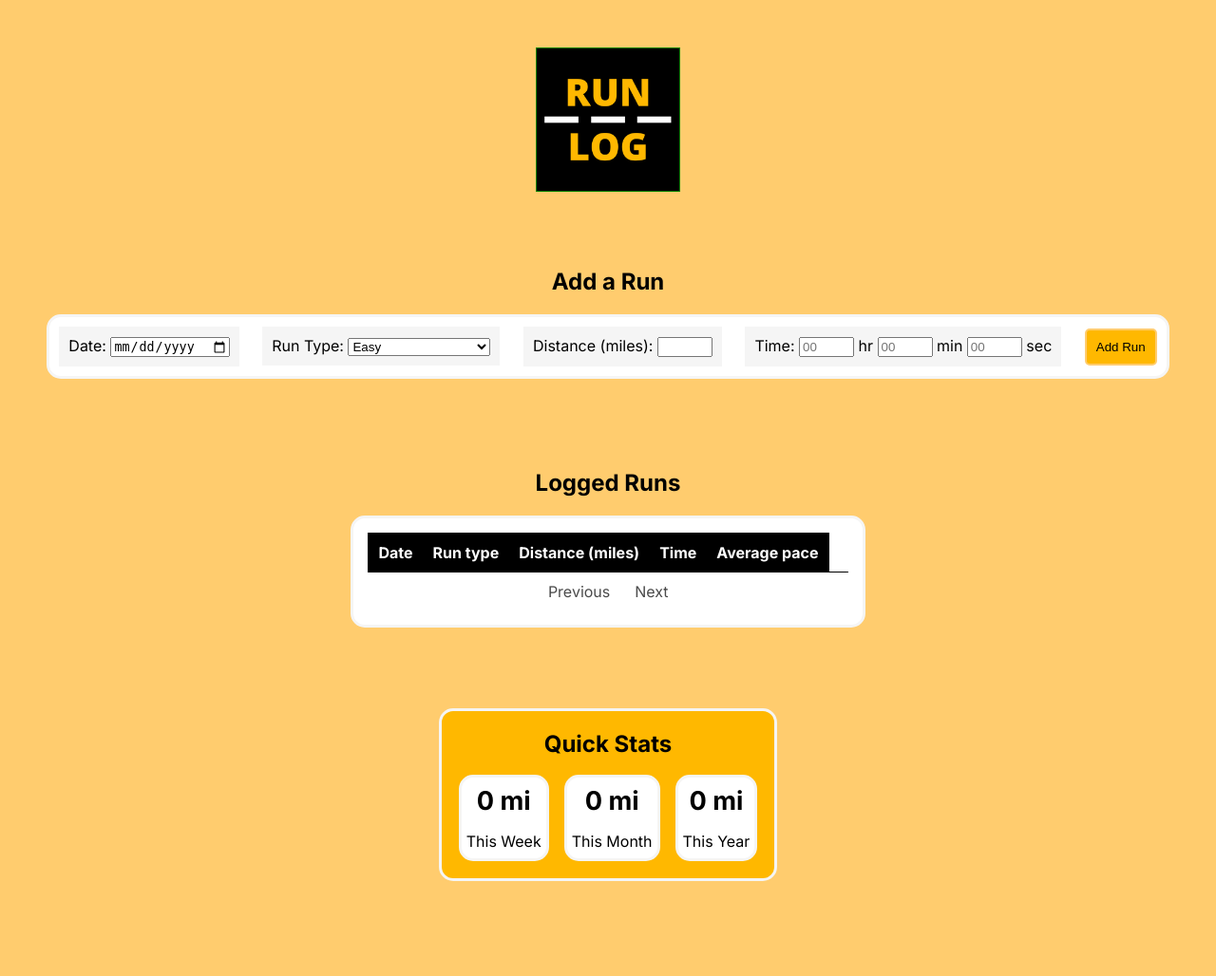
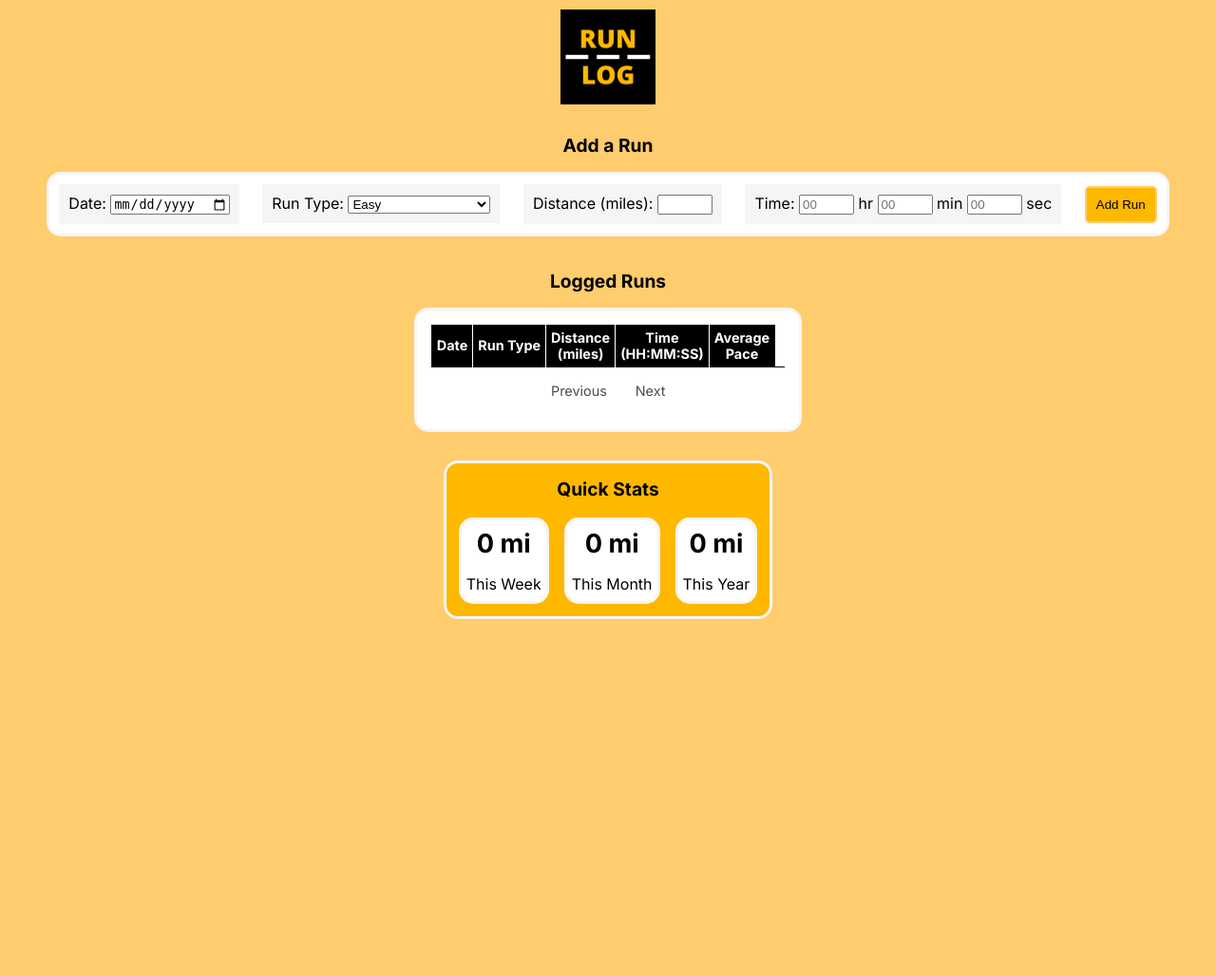
Before and after one commit to kaklein/runlog, a PHP site: page / in a window 1280 px wide. Shown: the whole page at 95% size. After the commit the page ends 652 px from the top, so only its background shows below. Run offline with PHP 8.4, Linux system fonts and the light colour scheme; data comes from the database, SQL or seed files in the repository; data that the repository does not hold is empty.

Commit message:
Improve formatting & styling of data table/main elements

```diff
--- a/getdata.php
+++ b/getdata.php
@@ -22,10 +22,10 @@
         $number_of_pages = ceil($number_of_results / $results_per_page);
 
         // query records
-        $sql = 'SELECT run_date, run_type, distance, time_hours, time_minutes, time_seconds, average_pace, id '
+        $sql = 'SELECT DATE_FORMAT(run_date, "%a %b. %e") as run_date, run_type, distance, time_hours, time_minutes, time_seconds, average_pace, id '
             . 'FROM runs '
             . ' WHERE user_id = 1 '
-            . 'ORDER BY run_date DESC '
+            . 'ORDER BY DATE_FORMAT(run_date, "%Y-%m-%d") DESC '
             . 'LIMIT ' . $page_first_result . ', ' . $results_per_page; // limit # results for pagination
 
         // display records
--- a/index.php
+++ b/index.php
@@ -71,11 +71,11 @@
                     <div class="table-contents">
                         <table>
                             <tr>
-                                <th>Date</th>
-                                <th>Run type</th>
-                                <th>Distance (miles)</th>
-                                <th>Time</th>
-                                <th>Average pace</th>
+                                <th class="th-left-end">Date</th>
+                                <th>Run Type</th>
+                                <th>Distance<br>(miles)</th>
+                                <th>Time<br>(HH:MM:SS)</th>
+                                <th class="th-right-end">Average<br>Pace</th>
                                 <th class="no-styling"></th>
                             </tr>
 
--- a/styles.css
+++ b/styles.css
@@ -11,19 +11,19 @@ body {
     width: fit-content;
     height: fit-content;
     margin: auto;
-    margin-top: 50px;
-    margin-bottom: 50px;
-    border: 1px solid green;
+    margin-top: 10px;
+    margin-bottom: 10px;
 }
 
 img {
-    width: 150px;
-    height: 150px;
+    width: 100px;
+    height: 100px;
     display: block;
 }
 
 h2 {
     text-align: center;
+    font-size: 1.2em;
 }
 
 .main-content {
@@ -83,12 +83,10 @@ input[type='number'] {
 }
 
 .form-container, .data-display-container, .quick-stats {
-    padding: 10px;
+    padding: 5px;
     width: fit-content;
     margin-left: auto;
     margin-right: auto;
-    margin-top: 50px;
-    margin-bottom: 50px;
 }
 
 .data-table {
@@ -116,15 +114,32 @@ table {
     padding: 15px;
 }
 
+th, td {
+    padding: 5px;
+}
+
 th {
     background-color: black;
     color: white;
+    vertical-align: center;
+    text-align: center;
+    border-left: 1px solid white;
+    border-right: 1px solid white;
+    font-size: .9em;
 }
 
-th, td {
+td {
+    font-size: .9em;
+    text-align: left;
     border: 1px solid black;
-    padding: 10px;
-    text-align: left;
+}
+
+.th-left-end {
+    border-left: 1px solid black;
+}
+
+.th-right-end {
+    border-right: 1px solid black;
 }
 
 .no-styling {
@@ -181,6 +196,7 @@ th, td {
     border-bottom: none;
     border-left: none;
     border-right: none;
+    height: 40px;
 }
 
 .page-number {
@@ -192,7 +208,7 @@ th, td {
     padding-top: 5px;
     padding-bottom: 5px;
     border: 1px solid #ffb800;
-    margin: 3px;
+    margin: 5px;
     border-radius: 5px;
 }
 
```
